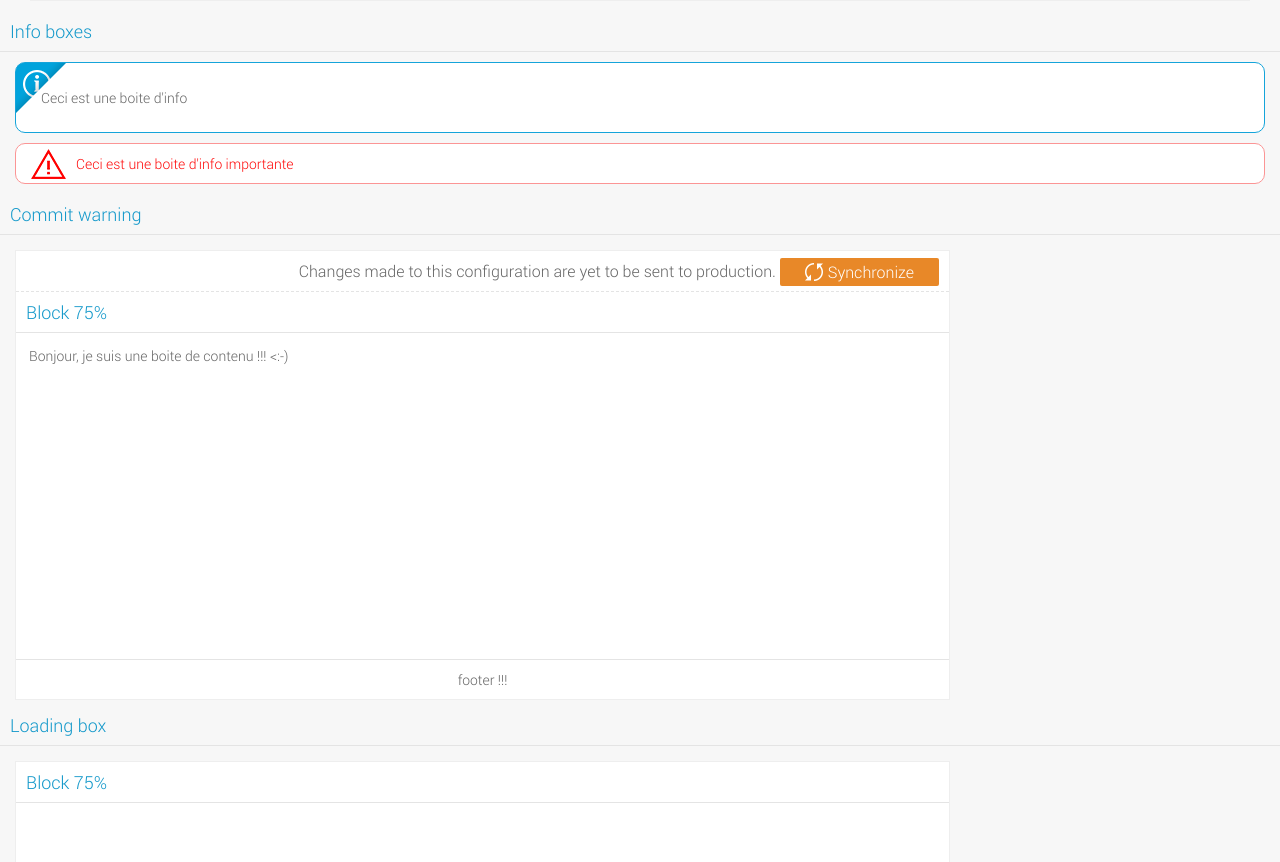
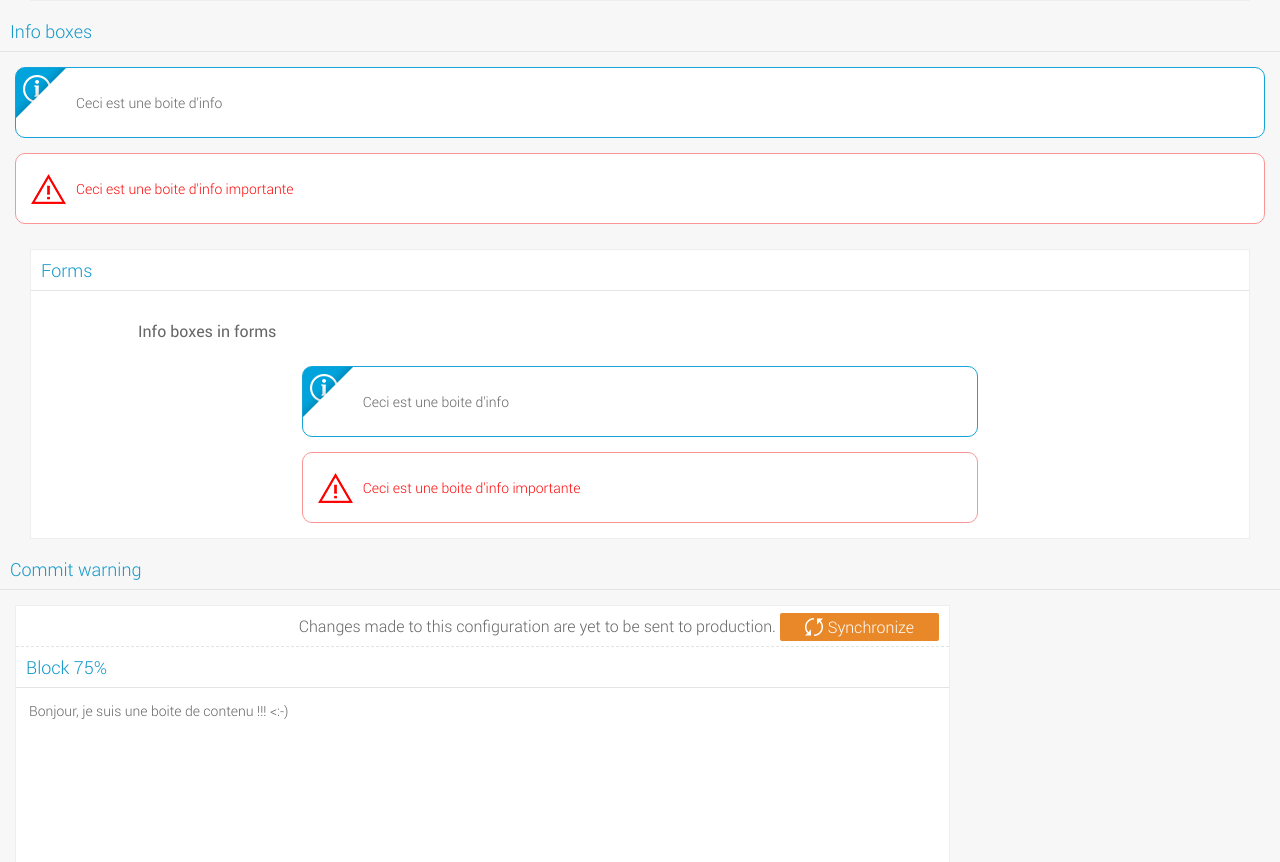
Before and after one commit to Weblib/FlightRules, a website: page demo/index.html in a window 1280 px wide. Shown: the part 8723-9585 px from the top of the page. Drawn offline with nearby package versions, Linux system fonts and the light colour scheme.

Commit message:
infobox in forms

```diff
--- a/demo/index.html
+++ b/demo/index.html
@@ -553,7 +553,18 @@
 		<div class="infobox">Ceci est une boite d'info</div>
 		<div class="infobox warning">Ceci est une boite d'info importante</div>
 	</section>
-
+	<section>
+		<div class="step active">
+			<div class="block">
+				<h4>Forms</h4>
+				<div class="formbox">
+				<h5>Info boxes in forms</h5>
+				<div class="infobox">Ceci est une boite d'info</div>
+				<div class="infobox warning">Ceci est une boite d'info importante</div>
+				</div>
+			</div>
+		</div>
+	</section>
 	<h4 id="commitwarning">Commit warning</h4>
 	<section>
 		<div class="col75 block">
--- a/src/css/FlightRules.css
+++ b/src/css/FlightRules.css
@@ -942,14 +942,18 @@ i.grey {
 	background: #FFF url('../img/infos.png') 0 0 no-repeat;
 	border:1px solid #15a4da;
 	border-radius:10px;
-	padding:25px;
-	margin:10px 5px;
+	padding:25px 0 25px 60px;
+	margin:15px 5px;
 }
 .infobox.warning {
 	background: #FFF url('../img/warning.png') 15px 50% no-repeat;
 	color:#ff0909;
 	border:1px solid #FB9595;
-	padding:10px 0 10px 60px;
+
+}
+.formbox .infobox {
+	margin:15px auto;
+	width:60%;
 }
 /*************************** BLOCK_WARNING ******************/
 .block_warning {
```
Also changed, not shown: build/css/FlightRules.min.css, build/js/FlightRules.min.js.
